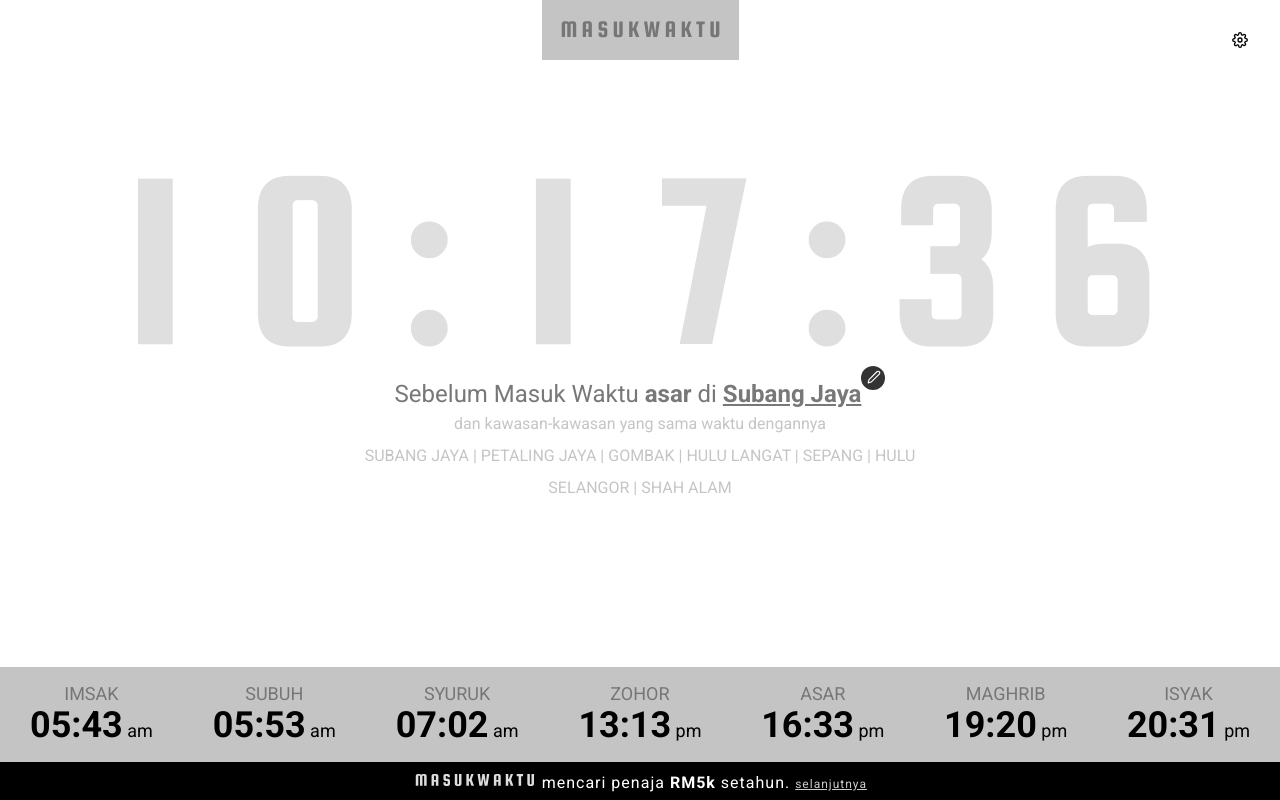
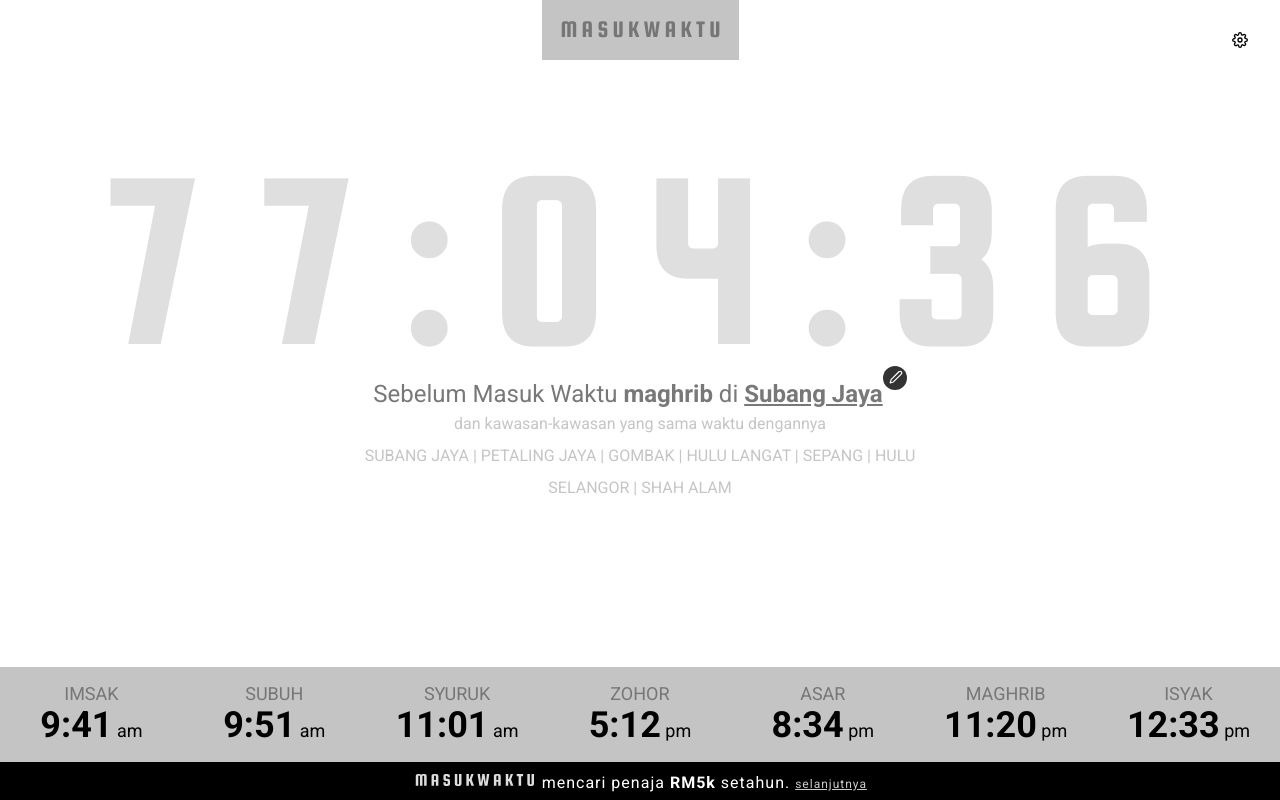
Before and after one commit to fakhrullah/masukwaktu, a React (Create React App) app: page / in a window 1280 px wide. Built offline with nearby package versions, Linux system fonts and the light colour scheme.

Commit message:
Use unix  timestamp format instead of string

```diff
--- a/src/App.tsx
+++ b/src/App.tsx
@@ -10,17 +10,19 @@
 import Header from './Header';
 
 interface MyType {
-  [key: string]: string;
+  [key: string]: number;
 }
 
 const initialWaktuSolatToday: MyType = {
-  imsak: '00:00',
-  subuh: '00:00',
-  syuruk: '00:00',
-  zohor: '00:00',
-  asar: '00:00',
-  maghrib: '00:00',
-  isyak: '00:00',
+  datestamp: 1589212800,
+  imsak: 1589233260,
+  subuh: 1589233860,
+  syuruk: 1589238060,
+  zohor: 1589260320,
+  asar: 1589272440,
+  maghrib: 1589282400,
+  isyak: 1589286780,
+  subuh_esok: 1589320200,
 };
 
 const initialLocation = {
@@ -51,6 +53,15 @@
     return new Date(now.getFullYear(), now.getMonth(), now.getDate(), parseInt(hour, 10), parseInt(minutes, 10), 0);
   }
 
+  function convertTimestampToHumanTime(timestamp: number): String {
+    const time: Date = new Date(timestamp * 1000);
+    const hour: number = time.getHours();
+    const minute: number = time.getMinutes();
+    const formattedHour: String = hour > 12 ? `${(hour - 12)}` : `${hour}`;
+    const formattedMinute: String = minute < 10 ? `0${minute}` : `${minute}`;
+    return `${formattedHour}:${formattedMinute}`;
+  }
+
   function logCurrentCountdown() {
     console.log(`${countdownHour}:${countdownMinutes}:${countdownSeconds}`);
   }
@@ -65,10 +76,9 @@
   function calculateCountdown(nextSolatName: string) {
     const current = new Date();
     // console.log(nextSolatName);
-    const sol = waktuSolatToday[nextSolatName];
-    const nextSolatTime = convertWaktuSolatStringToDate(sol);
-    // nextTime - current time
-    const countdownInSeconds = (nextSolatTime.getTime() - current.getTime()) / 1000;
+    const nextSolatTime = waktuSolatToday[nextSolatName];
+    const countdownInSeconds = ((nextSolatTime * 1000) - current.getTime()) / 1000;
+
     setCountdownHour(Math.floor(countdownInSeconds / 3600));
     setCountdownMinutes(Math.floor((countdownInSeconds % 3600) / 60));
     setCountdownSeconds(Math.floor(countdownInSeconds % 60));
@@ -83,10 +93,6 @@
       } else {
         setSeconds(seconds + 1);
       }
-      // const timeToNext = `00:05:${seconds < 10 ? `0${seconds}` : seconds}`;
-      // setCountdown(timeToNext);
-      // console.log(timeToNext)
-      // logCurrentCountdown();
       calculateCountdown(nextSolat);
     }, 1000);
     return () => {
@@ -107,21 +113,22 @@
         'HULU SELANGOR', 'SHAH ALAM'],
     });
     setWaktuSolatToday({
-      imsak: '05:43',
-      subuh: '05:53',
-      syuruk: '07:02',
-      zohor: '13:13',
-      asar: '16:33',
-      maghrib: '19:20',
-      isyak: '20:31',
+      datestamp: 1589212800,
+      imsak: 1589233260,
+      subuh: 1589233860,
+      syuruk: 1589238060,
+      zohor: 1589260320,
+      asar: 1589272440,
+      maghrib: 1589282400,
+      isyak: 1589286780,
+      subuh_esok: 1589320200,
     });
     setIsLoading('DONE');
 
-    setNextSolat('asar');
-
+    setNextSolat('maghrib');
 
     return () => {};
-  }, []);
+  }, [waktuSolatToday.imsak]);
 
   const chooseLocation = () => {
     console.group('modal-to-choose-place');
@@ -200,13 +207,13 @@
         {isLoading === 'DONE'
         && (
         <div style={{ display: 'flex' }}>
-          <WaktuSolatDiv name="IMSAK" time={waktuSolatToday.imsak} ampm="am" />
-          <WaktuSolatDiv name="SUBUH" time={waktuSolatToday.subuh} ampm="am" />
-          <WaktuSolatDiv name="SYURUK" time={waktuSolatToday.syuruk} ampm="am" />
-          <WaktuSolatDiv name="ZOHOR" time={waktuSolatToday.zohor} ampm="pm" />
-          <WaktuSolatDiv name="ASAR" time={waktuSolatToday.asar} ampm="pm" />
-          <WaktuSolatDiv name="MAGHRIB" time={waktuSolatToday.maghrib} ampm="pm" />
-          <WaktuSolatDiv name="ISYAK" time={waktuSolatToday.isyak} ampm="pm" />
+          <WaktuSolatDiv name="IMSAK" time={convertTimestampToHumanTime(waktuSolatToday.imsak)} ampm="am" />
+          <WaktuSolatDiv name="SUBUH" time={convertTimestampToHumanTime(waktuSolatToday.subuh)} ampm="am" />
+          <WaktuSolatDiv name="SYURUK" time={convertTimestampToHumanTime(waktuSolatToday.syuruk)} ampm="am" />
+          <WaktuSolatDiv name="ZOHOR" time={convertTimestampToHumanTime(waktuSolatToday.zohor)} ampm="pm" />
+          <WaktuSolatDiv name="ASAR" time={convertTimestampToHumanTime(waktuSolatToday.asar)} ampm="pm" />
+          <WaktuSolatDiv name="MAGHRIB" time={convertTimestampToHumanTime(waktuSolatToday.maghrib)} ampm="pm" />
+          <WaktuSolatDiv name="ISYAK" time={convertTimestampToHumanTime(waktuSolatToday.isyak)} ampm="pm" />
         </div>
         )}
 
```
